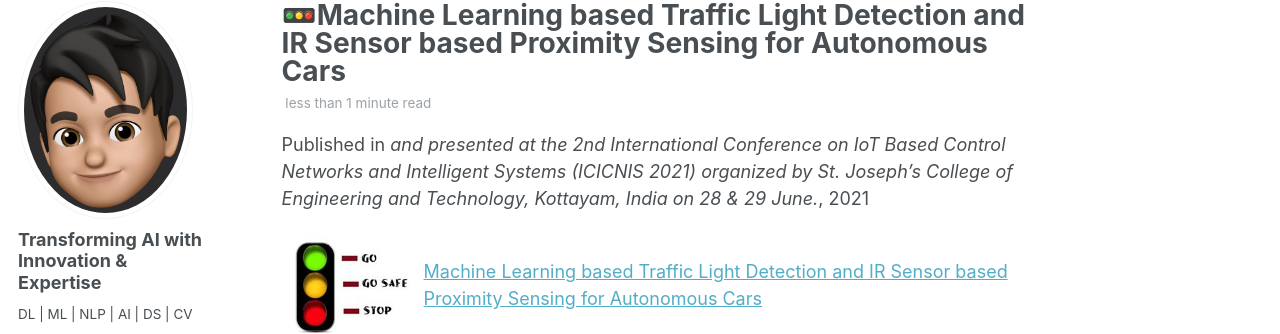
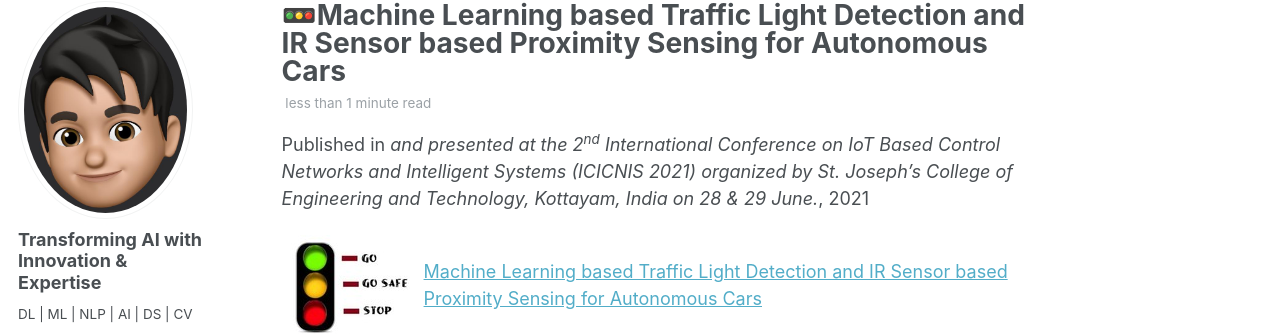
Before and after one commit to SudarshanaSRao/SudarshanaSRao.github.io, a Jekyll site: the page built from _publications/2021-07-14-paper-title-number-1.md, in a window 1280 px wide and 900 px high. Shown: the part 105-439 px from the top of the window. Built offline with Jekyll 4.4.1, drawn with Linux system fonts in a browser that asks for light colours; a script that is not in the unit is left out.

Commit message:
Update 2021-07-14-paper-title-number-1.md

```diff
--- a/_publications/2021-07-14-paper-title-number-1.md
+++ b/_publications/2021-07-14-paper-title-number-1.md
@@ -4,7 +4,7 @@ collection: publications
 permalink: /publication/2021-07-14-paper-title-number-1
 excerpt: 'SSRN ELSEVIER (ScienceDirect)'
 date: 2021-07-14
-venue: 'and presented at the 2nd International Conference on IoT Based Control Networks and Intelligent Systems (ICICNIS 2021) organized by St. Joseph’s College of Engineering and Technology, Kottayam, India on 28 & 29 June.'
+venue: 'and presented at the 2<sup>nd</sup> International Conference on IoT Based Control Networks and Intelligent Systems (ICICNIS 2021) organized by St. Joseph’s College of Engineering and Technology, Kottayam, India on 28 & 29 June.'
 paperurl: 'https://papers.ssrn.com/sol3/papers.cfm?abstract_id=3883931'
 citation: 'Rao, Sudarshana S and Desai, Santosh R, Machine Learning based Traffic Light Detection and IR Sensor based Proximity Sensing for Autonomous Cars (July 10, 2021). Proceedings of the International Conference on IoT Based Control Networks & Intelligent Systems - ICICNIS 2021.'
 tags:
```
